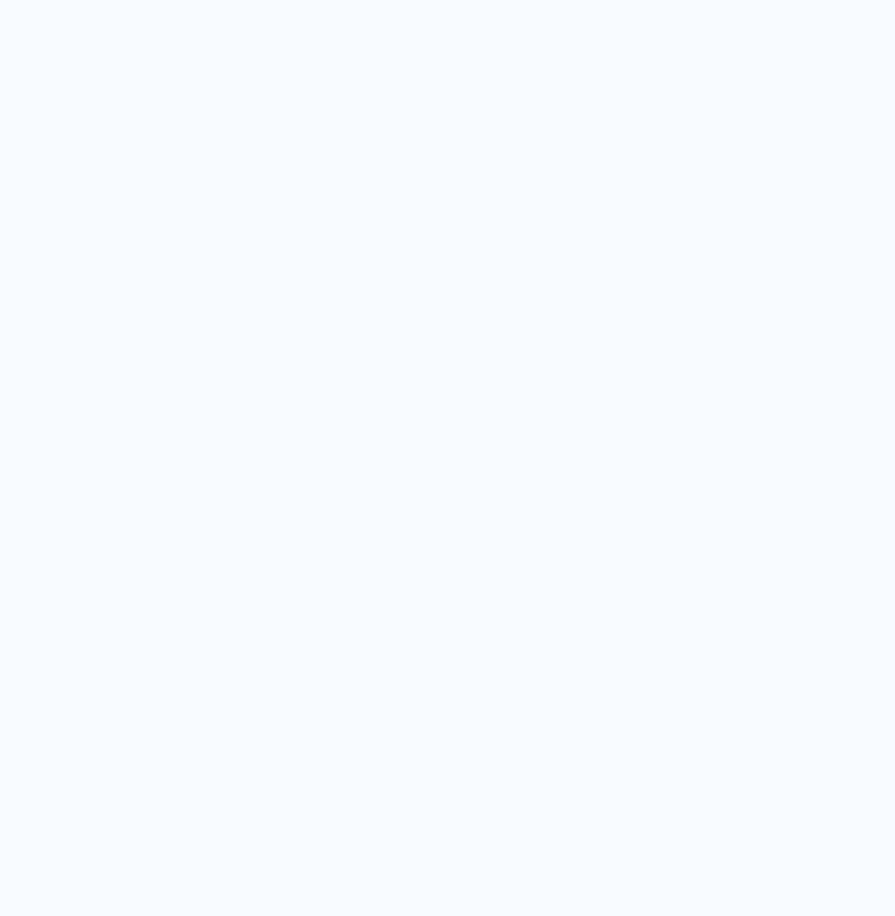
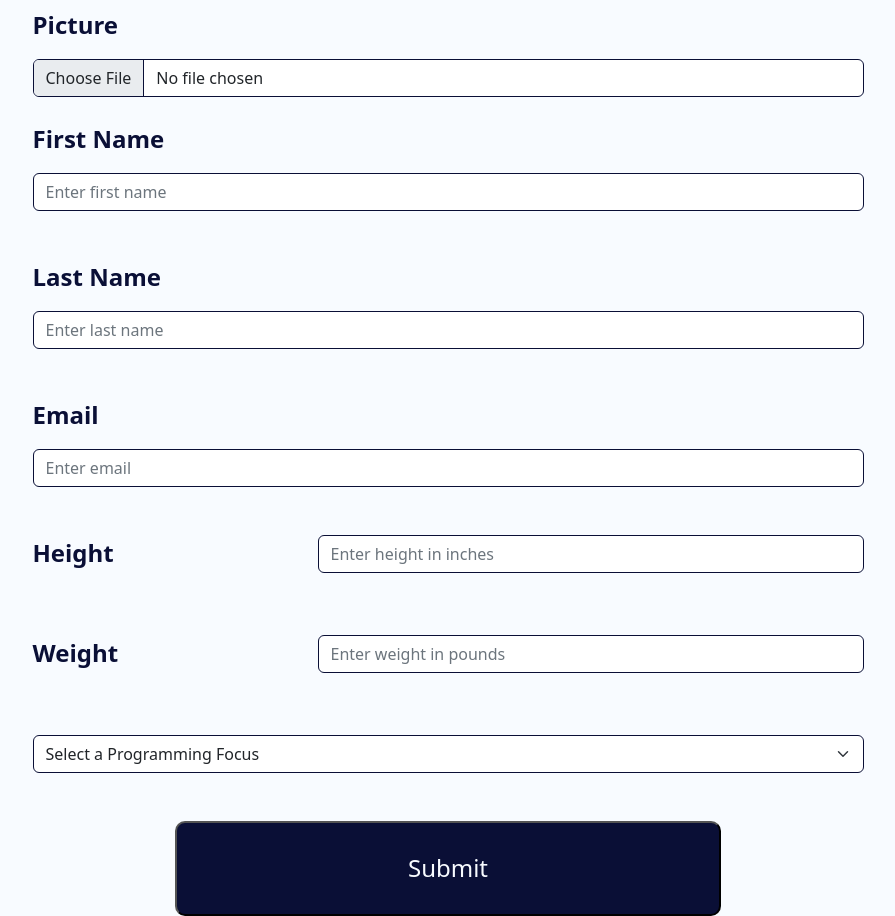
Before and after one commit to glo6al/ollie-ai, a React (Create React App) app: page / in a window 1280 px wide. Shown: the part 1220-2136 px from the top of the page, without its empty margins (192-1087 px from the left). Before the commit the page ends 1179 px from the top, so only its background shows below. Built offline with nearby package versions, Linux system fonts and the light colour scheme.

Commit message:
create AddClient component, with styling of DraftInput

```diff
--- a/src/App.css
+++ b/src/App.css
@@ -19,7 +19,7 @@ Picton Blue
 	color: var(--accentColor);
 }
 
-.button {
+.button, .dropdown {
 	color: var(--background);
 	background-color: var(--accentColor);
 	font-size: 1.5rem;
--- a/src/App.js
+++ b/src/App.js
@@ -1,6 +1,7 @@
 import './App.css';
 import DraftInput from './components/DraftInput';
 import Dashboard from './components/Dashboard';
+import AddClient from './components/AddClient';
 import Header from './components/Header';
 import 'bootstrap/dist/css/bootstrap.min.css';
 
@@ -9,8 +10,9 @@ function App() {
     <div className="App">
       <Header/>
       <main>
-      <Dashboard/>
-      <DraftInput></DraftInput>
+        <Dashboard/>
+        <DraftInput></DraftInput>
+        <AddClient/>
       </main>
     </div>
   );
--- /dev/null
+++ b/src/components/AddClient/index.js
@@ -0,0 +1,78 @@
+import React from 'react';
+import { Form, Container, Row, Col } from "react-bootstrap";
+
+function AddClient() {
+	//codehere
+	return (
+		<Container>
+			<Form>
+				<Row className="justify-content-center mt-5 mb-4">
+					<Col xs={9}>
+						<Form.Label className="heading mb-3">Picture</Form.Label>
+					</Col>
+					<Col xs={9}>
+                        <Form.Control type="file" className="form" />
+					</Col>
+				</Row>
+				<Row className="justify-content-center mb-5">
+                    <Col xs={9}>
+						<Form.Label className="heading mb-3">First Name</Form.Label>
+					</Col>
+					<Col xs={9}>
+						<Form.Control type="text" className="form" placeholder='Enter first name'></Form.Control>
+					</Col>
+				</Row>
+                <Row className="justify-content-center mb-5">
+                    <Col xs={9}>
+						<Form.Label className="heading mb-3">Last Name</Form.Label>
+					</Col>
+					<Col xs={9}>
+						<Form.Control type="text" className="form" placeholder='Enter last name'></Form.Control>
+					</Col>
+				</Row>
+				<Row className="d-flex justify-content-center mb-5">
+                    <Col xs={9}>
+                        <Form.Label className="heading mb-3">Email</Form.Label>
+					</Col>
+					<Col xs={9}>
+                        <Form.Control type="email" className="form" placeholder="Enter email" />
+					</Col>
+				</Row>
+                <Row className="justify-content-center mb-5">
+                    <Col xs={3}>
+						<Form.Label className="heading mb-3">Height</Form.Label>
+					</Col>
+					<Col xs={6}>
+						<Form.Control type="text" className="form" placeholder='Enter height in inches'></Form.Control>
+					</Col>
+				</Row>
+                <Row className="justify-content-center mb-5">
+                    <Col xs={3}>
+						<Form.Label className="heading mb-3">Weight</Form.Label>
+					</Col>
+					<Col xs={6}>
+						<Form.Control type="text" className="form" placeholder='Enter weight in pounds'></Form.Control>
+					</Col>
+				</Row>
+
+                <Row className="d-flex justify-content-center mb-5">
+                    <Col xs={9}>
+                        <Form.Select aria-label="Programming Focus" className="form" id="dropdown-basic">
+                            <option>Select a Programming Focus</option>
+                            <option value="1">Bodybuilding</option>
+                            <option value="2">Functional Fitness</option>
+                            <option value="3">Olympic Weightlifting Boot Camp</option>
+                        </Form.Select>
+                    </Col>
+				</Row>
+				<Row className="justify-content-center">
+					<Col xs={6} className="text-center">
+						<button className="button">Submit</button>
+					</Col>
+                </Row>
+			</Form>
+		</Container>
+	);
+}
+
+export default AddClient;
```
